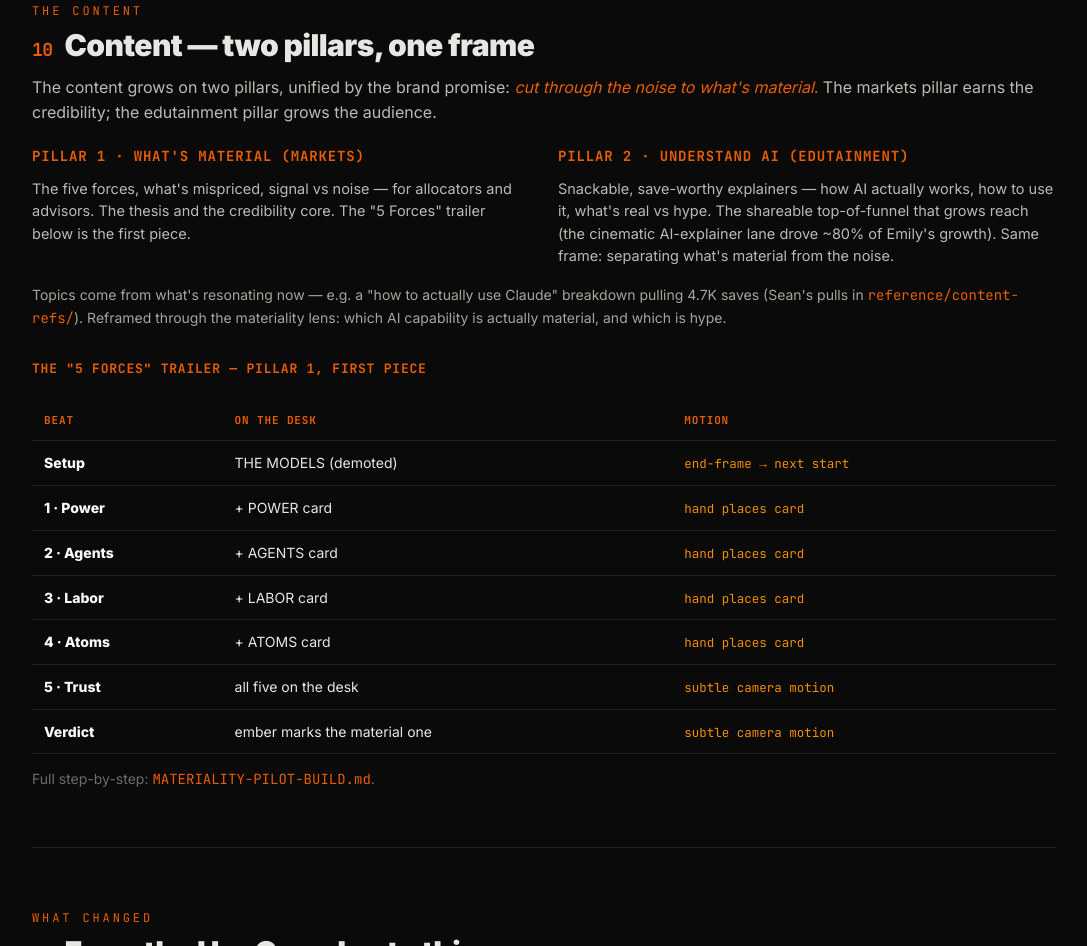
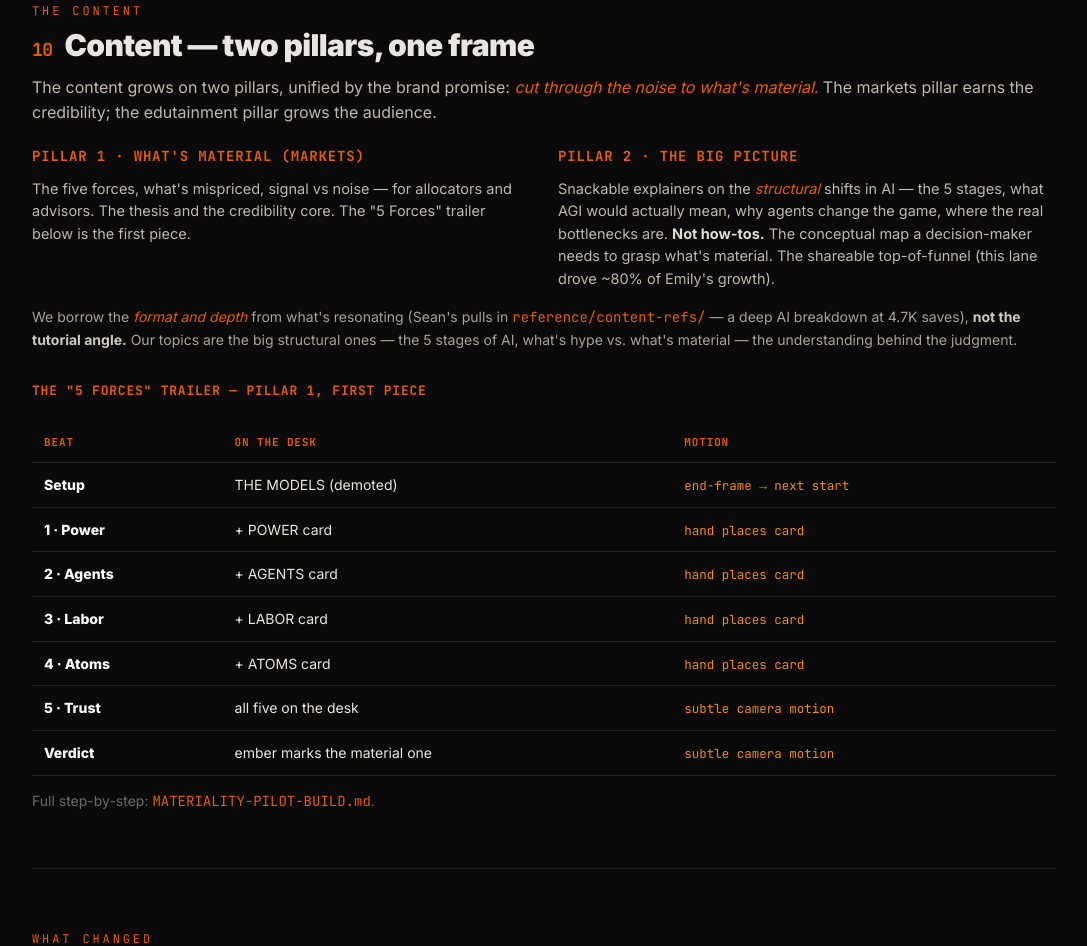
Before and after one commit to atlr-frge/rise-of-ai, a plain HTML site: page playbook/index.html in a window 1280 px wide. Shown: the part 5414-6360 px from the top of the page, without its empty margins (96-1183 px from the left). Drawn offline with Linux system fonts and the light colour scheme.

Commit message:
Sharpen Pillar 2: 'The big picture' (big structural topics, not how-tos)
Per direction: not teaching how to use Claude; explaining the big topics —
what's material and the conceptual understanding needed to judge it (the 5
stages of AI, what AGI means, agents). Borrow the format/depth from the refs,
not the tutorial angle. Updated playbook §10 + content-refs README.

```diff
--- a/playbook/index.html
+++ b/playbook/index.html
@@ -214,11 +214,11 @@
         <p>The five forces, what's mispriced, signal vs noise — for allocators and advisors. The thesis and the credibility core. The "5 Forces" trailer below is the first piece.</p>
       </div>
       <div>
-        <h3>Pillar 2 · Understand AI (edutainment)</h3>
-        <p>Snackable, save-worthy explainers — how AI actually works, how to use it, what's real vs hype. The shareable top-of-funnel that grows reach (the cinematic AI-explainer lane drove ~80% of Emily's growth). Same frame: separating what's material from the noise.</p>
+        <h3>Pillar 2 · The big picture</h3>
+        <p>Snackable explainers on the <em class="em">structural</em> shifts in AI — the 5 stages, what AGI would actually mean, why agents change the game, where the real bottlenecks are. <b style="color:#e0dcd4">Not how-tos.</b> The conceptual map a decision-maker needs to grasp what's material. The shareable top-of-funnel (this lane drove ~80% of Emily's growth).</p>
       </div>
     </div>
-    <p style="margin-top:16px;font-size:14px;color:#a8a39a">Topics come from what's resonating now — e.g. a "how to actually use Claude" breakdown pulling 4.7K saves (Sean's pulls in <span class="mono em">reference/content-refs/</span>). Reframed through the materiality lens: which AI capability is actually material, and which is hype.</p>
+    <p style="margin-top:16px;font-size:14px;color:#a8a39a">We borrow the <em class="em">format and depth</em> from what's resonating (Sean's pulls in <span class="mono em">reference/content-refs/</span> — a deep AI breakdown at 4.7K saves), <b style="color:#cfcabf">not the tutorial angle.</b> Our topics are the big structural ones — the 5 stages of AI, what's hype vs. what's material — the understanding behind the judgment.</p>
     <h3 style="font-family:'JetBrains Mono',monospace;font-size:13px;letter-spacing:.06em;text-transform:uppercase;color:var(--ember);margin:30px 0 0">The "5 Forces" trailer — Pillar 1, first piece</h3>
     <table>
       <thead><tr><th>Beat</th><th>On the desk</th><th>Motion</th></tr></thead>
```
Also changed, not shown: reference/content-refs/README.md.
